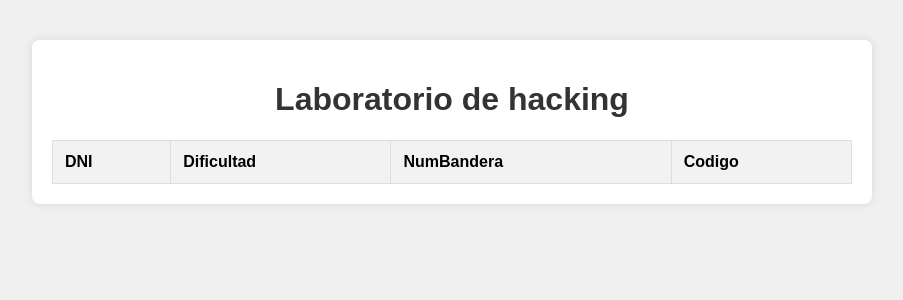
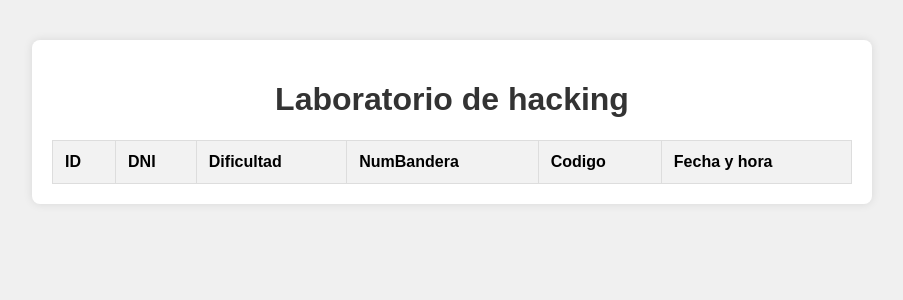
Before and after one commit to TFM-LabHackingEtico/Boxes, a FastAPI app: page / in a window 1280 px wide. Shown: the top 300 px of the page, without its empty margins (188-1091 px from the left). Run offline with FastAPI, Linux system fonts and the light colour scheme; lists and menus that the app fills with data are empty.

Commit message:
Add files via upload

```diff
--- a/FastAPI/main.py
+++ b/FastAPI/main.py
@@ -4,6 +4,8 @@ from typing import List, Optional
 from fastapi.responses import HTMLResponse # type: ignore
 from fastapi.templating import Jinja2Templates # type: ignore
 import random
+from datetime import datetime  # Importa datetime para obtener la fecha y hora actual
+
 
 app = FastAPI()
 
@@ -13,6 +15,7 @@ class PostData(BaseModel):
     Dificultad: int = Field(..., ge=1, le=5, example=3)
     NumBandera: int = Field(..., ge=0, example=5)
     codigo: str = Field(..., example="examplecode")
+    timestamp: datetime = Field(default_factory=datetime.now)  # Campo para almacenar la fecha y hora de la publicación
 
 # Almacenamiento en memoria para las entradas POST
 posts_db = []
@@ -22,6 +25,8 @@ templates = Jinja2Templates(directory="templates")
 
 @app.post("/post/", response_model=PostData)
 def create_post(data: PostData):
+    timestamp = datetime.now().strftime("%Y-%m-%d %H:%M:%S")
+    data.timestamp = timestamp
     posts_db.append(data)
     return data
 
@@ -49,7 +54,8 @@ def colorize_posts(posts):
             # Cambiar el color para un nuevo DNI
             color = random_light_color()
             prev_dni = post.DNI
-        colored_posts.append({"DNI": post.DNI, "Dificultad": post.Dificultad, "NumBandera": post.NumBandera, "codigo": post.codigo, "color": color})
+        # Formatear el timestamp usando strftime
+        colored_posts.append({"DNI": post.DNI, "Dificultad": post.Dificultad, "NumBandera": post.NumBandera, "codigo": post.codigo, "timestamp": post.timestamp, "color": color})
     return colored_posts
 
 def random_light_color():
@@ -58,4 +64,17 @@ def random_light_color():
     b = random.randint(200, 255)
     return f"rgb({r}, {g}, {b})"
 
+@app.delete("/delete/{index}")
+def delete_post(index: int):
+    try:
+        del posts_db[index]
+        return {"message": "Entrada eliminada correctamente"}
+    except IndexError:
+        raise HTTPException(status_code=404, detail="Índice fuera de rango")
+
+@app.delete("/delete_all")
+def delete_all_posts():
+    posts_db.clear()
+    return {"message": "Todas las entradas eliminadas correctamente"}
+
 # Inicia el servidor con: uvicorn main:app --reload
--- a/FastAPI/templates/index.html
+++ b/FastAPI/templates/index.html
@@ -42,19 +42,23 @@
         <table>
             <thead>
                 <tr>
+                    <th>ID</th>
                     <th>DNI</th>
                     <th>Dificultad</th>
                     <th>NumBandera</th>
                     <th>Codigo</th>
+                    <th>Fecha y hora</th>
                 </tr>
             </thead>
             <tbody>
                 {% for post in posts %}
                 <tr>
+                    <td>{{ loop.index }}</td>
                     <td>{{ post.DNI }}</td>
                     <td>{{ post.Dificultad }}</td>
                     <td>{{ post.NumBandera }}</td>
                     <td>{{ post.codigo }}</td>
+                    <td>{{ post.timestamp }}</td> <!-- Formatear timestamp -->
                 </tr>
                 {% endfor %}
             </tbody>
```
